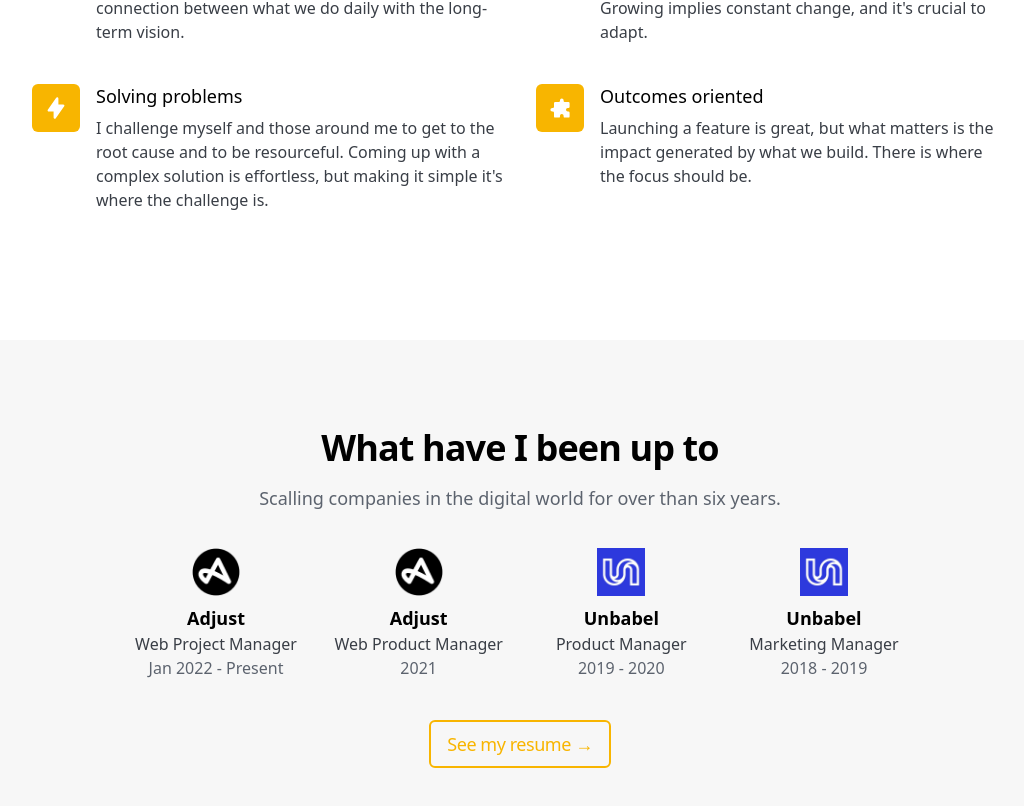
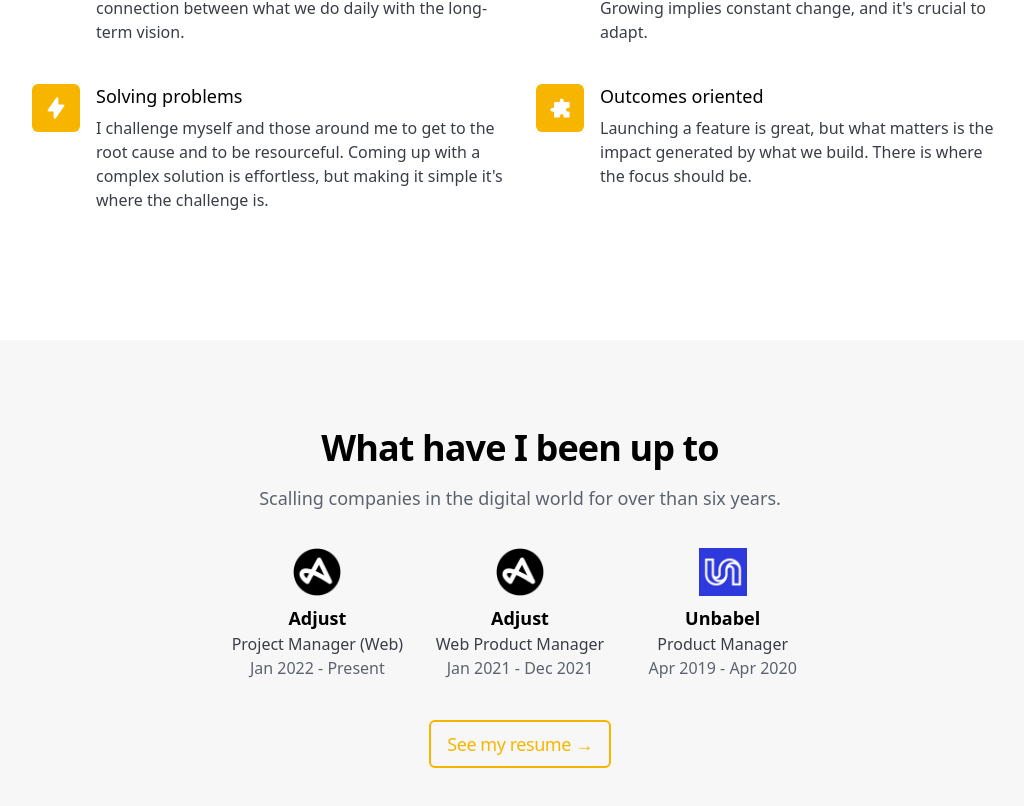
Before and after one commit to ftpaul/ftpaul, a Next.js app: page / in a window 1280 px wide. Shown: the part 868-1674 px from the top of the page, without its empty margins (120-1144 px from the left). Built offline with nearby package versions, Linux system fonts and the light colour scheme.

Commit message:
feat: small improvements

```diff
--- a/app/page.tsx
+++ b/app/page.tsx
@@ -25,15 +25,9 @@ export default async function IndexPage() {
             </p>
         <h1 className="heroTitle text-2xl xs:text-2xl leading-snug text-gray-500 pb-4 text-left m-auto">
           My name is&nbsp;
-            <button className="border-yellow-600 border-b-2 focus:outline-none outline-none cursor-default hover:cursor-default"
-              // onMouseOver={() => toggleExpansion(!isOnHover)}
-              // onMouseLeave={() => toggleExpansion(!isOnHover)}
-              //onMouseOver={() => toggleExpansion(false)}
-              //onMouseLeave={() => toggleExpansion(false)}
-              // onFocus={ () => void 0 }
-               >
+            <span className="border-yellow-600 border-b-2" >
                 Paulo Teixeira
-            </button><span className="text-yellow-600">.</span><br/>
+            </span><span className="text-yellow-600">.</span><br/>
             I am a Product Manager with an experienced background in engineering and marketing.
         </h1>
       </div>
@@ -47,11 +41,6 @@ export default async function IndexPage() {
         width="400"
         height="400"
         priority={true}/>
-     {/* <StaticImage src="../assets/images/paulo-teixeira-square-bowtie.jpg" alt="Paulo Teixeira | ftpaul.io" className="heroImage w-64 h-64 mx-auto p-0 xs:p-4 z-10 rounded-full" /> */}
-        {/* <StaticImage src="../assets/images/ezgif-5-bea54725e5.jpeg" alt="Paulo Teixeira | ftpaul.io"
-            className={isOnHover ? `heroImage w-64 h-64 mx-auto p-0 xs:p-4 z-20 -mt-64 rounded-full opacity-0 transition ease-linear duration-1000 heroSecondImage` : `heroImage w-64 h-64 mx-auto p-0 xs:p-4 z-20 -mt-64 rounded-full opacity hover:opacity-0 transition ease-linear duration-1000 heroSecondImage`} />   */}
-            {/* <StaticImage src="../assets/images/ezgif-5-bea54725e5.jpeg" alt="Paulo Teixeira | ftpaul.io"
-            className={`heroImage w-64 h-64 mx-auto p-0 xs:p-4 z-20 rounded-full opacity`} />   */}
     </div>
     </div>
 
--- a/components/CompanyHistory.tsx
+++ b/components/CompanyHistory.tsx
@@ -5,7 +5,7 @@ import Button from './Button'
 <div className="py-20 xs:py-20 bg-gray-100">
   <div className="max-w-screen-xl mx-auto px-4 sm:px-6 lg:px-8">
     <div className="lg:text-center">
-      <h3 className="mt-2 text-3xl leading-8 font-extrabold tracking-tight text-gray-900 sm:text-4xl sm:leading-10">
+    <h3 className="mt-2 text-3xl leading-8 font-extrabold tracking-tight text-gray-900 sm:text-4xl sm:leading-10">
         What have I been up to
       </h3>
       <p className="mt-4 max-w-2xl text-lg leading-7 text-gray-400 lg:mx-auto">
@@ -16,8 +16,8 @@ import Button from './Button'
     <div className="flex flex-wrap mt-8 justify-center ">
 
 
-     {jobHistory.slice(0, 1).map((job) => (
-        <div key={job.end_date} className="w-1/2 md:w-1/6 lg:w-1/6 pt-1 mb-4 text-center">
+     {jobHistory.slice(0, 3).map((job) => (
+        <div key={job.end_date} className="w-1/2 md:w-1/6 lg:w-1/6 pt-1 mb-4 text-center ">
            <img src={job.logo} className="w-12 ml-auto mr-auto" width="48" height="48" alt={job.company} />
          <h4 className="mt-2 text-lg font-bold text-gray-900 ">
              {job.company}
@@ -33,53 +33,10 @@ import Button from './Button'
 
 
 
-          <div className="w-1/2 md:w-1/6 lg:w-1/6 pt-1 mb-4 text-center">
-
-            <img src="/images/adjust.png" className="w-12 ml-auto mr-auto" width="48" height="48" alt="Adjust" />
-            <h4 className="mt-2 text-lg font-bold text-gray-900 ">
-                Adjust
-            </h4>
-            <p className="text-base leading-6 text-gray-500">
-                Web Product Manager
-            </p>
-            <p className="text-base  text-gray-400">
-                2021
-            </p>
-          </div>
-
-          <div className="w-1/2 md:w-1/6 lg:w-1/6 pt-1 mb-4 text-center">
-
-            <img src="/images/unbabel.png" className="w-12 ml-auto mr-auto" width="48" height="48" alt="Unbabel" />
-            <h4 className="mt-2 text-lg font-bold text-gray-900 ">
-                Unbabel
-            </h4>
-            <p className="text-base leading-6 text-gray-500">
-                Product Manager
-            </p>
-            <p className="text-base  text-gray-400">
-                2019 - 2020
-            </p>
-          </div>
-
-          <div className="w-1/2 md:w-1/6 lg:w-1/6 pt-1 mb-4 text-center">
-
-            <img src="/images/unbabel.png" className="w-12 ml-auto mr-auto" width="48" height="48" alt="Unbabel" />
-            <h4 className="mt-2 text-lg font-bold text-gray-900 ">
-                Unbabel
-            </h4>
-            <p className="text-base leading-6 text-gray-500">
-                Marketing Manager
-            </p>
-            <p className="text-base  text-gray-400">
-                2018 - 2019
-            </p>
-          </div>
-
-
   </div>
   </div>
 
-  <div className="lg:text-center pt-6">
+  <div className="text-center pt-6 xs:ml-auto xs:mr-auto">
     <Button to="/resume/" yellow transparent >
       See my resume &rarr;
     </Button>
@@ -89,7 +46,4 @@ import Button from './Button'
 
 )
 
-
-
-
 export default CompanyHistory
--- a/components/navigation/YellowTopBar.tsx
+++ b/components/navigation/YellowTopBar.tsx
@@ -2,7 +2,7 @@
 
 const YellowTopBar = () => {
     return (
-        <div className="bg-yellow-600 w-screen h-4 bg-red absolute t-0 l-0"></div>
+        <div className="bg-yellow-600 w-screen h-3 bg-red absolute t-0 l-0"></div>
     )
 }
 
--- a/content/jobHistory.json
+++ b/content/jobHistory.json
@@ -1,11 +1,12 @@
 [
     {
       "company": "Adjust",
-      "role": "Web Project Manager",
+      "role": "Project Manager (Web)",
       "logo": "/images/adjust.png",
       "location": "Berlin",
       "start_date": "Jan 2022",
       "end_date": "Present",
+      "featured_date": "2022",
       "description": [
         "Lead the technical implementation of a new Design System",
         "Coordinated the launch of standalone tool for Landing Pages"
@@ -18,6 +19,7 @@
       "location": "Berlin",
       "start_date": "Jan 2021",
       "end_date": "Dec 2021",
+      "featured_date": "2021",
       "description": [
         "Decreased deployment time by 10 times impacting the work of 20+ people",
         "Coordinated the relaunch of a complete new website and a standalone ranking tool"
@@ -30,6 +32,7 @@
       "location": "Lisbon",
       "start_date": "Apr 2019",
       "end_date": "Apr 2020",
+      "featured_date": "2019-2020",
       "description": [
         "Managed the customer experience (B2B)",
         "Responsible for driving 40% of new business",
@@ -44,6 +47,7 @@
       "location": "Lisbon",
       "start_date": "Feb 2018",
       "end_date": "Mar 2019",
+      "featured_date": "2018",
       "description": [
         "Coordinated cross-team Inbound initiatives",
         "Built and executed performance strategy (5 digits per quarter)"
```
